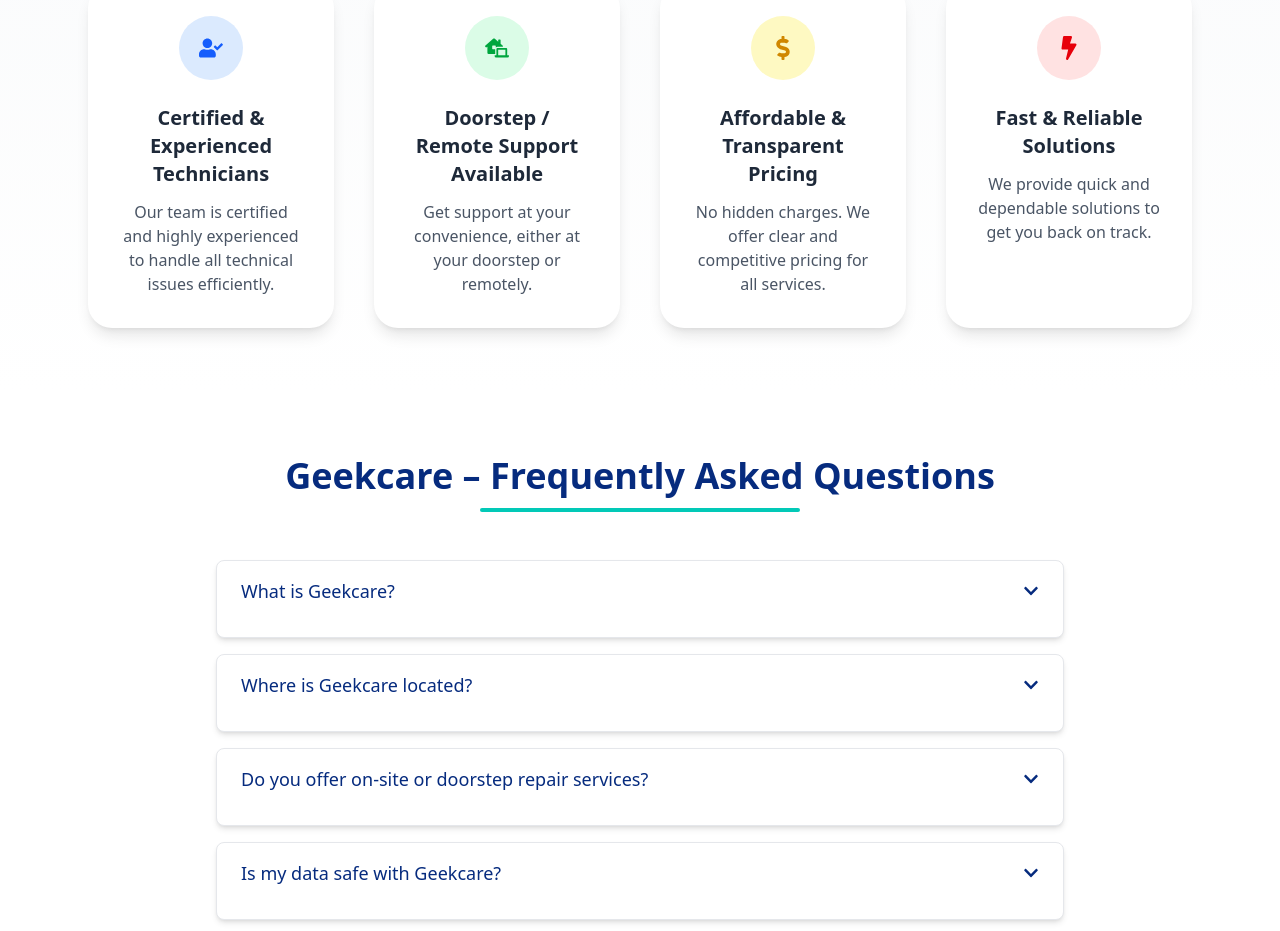
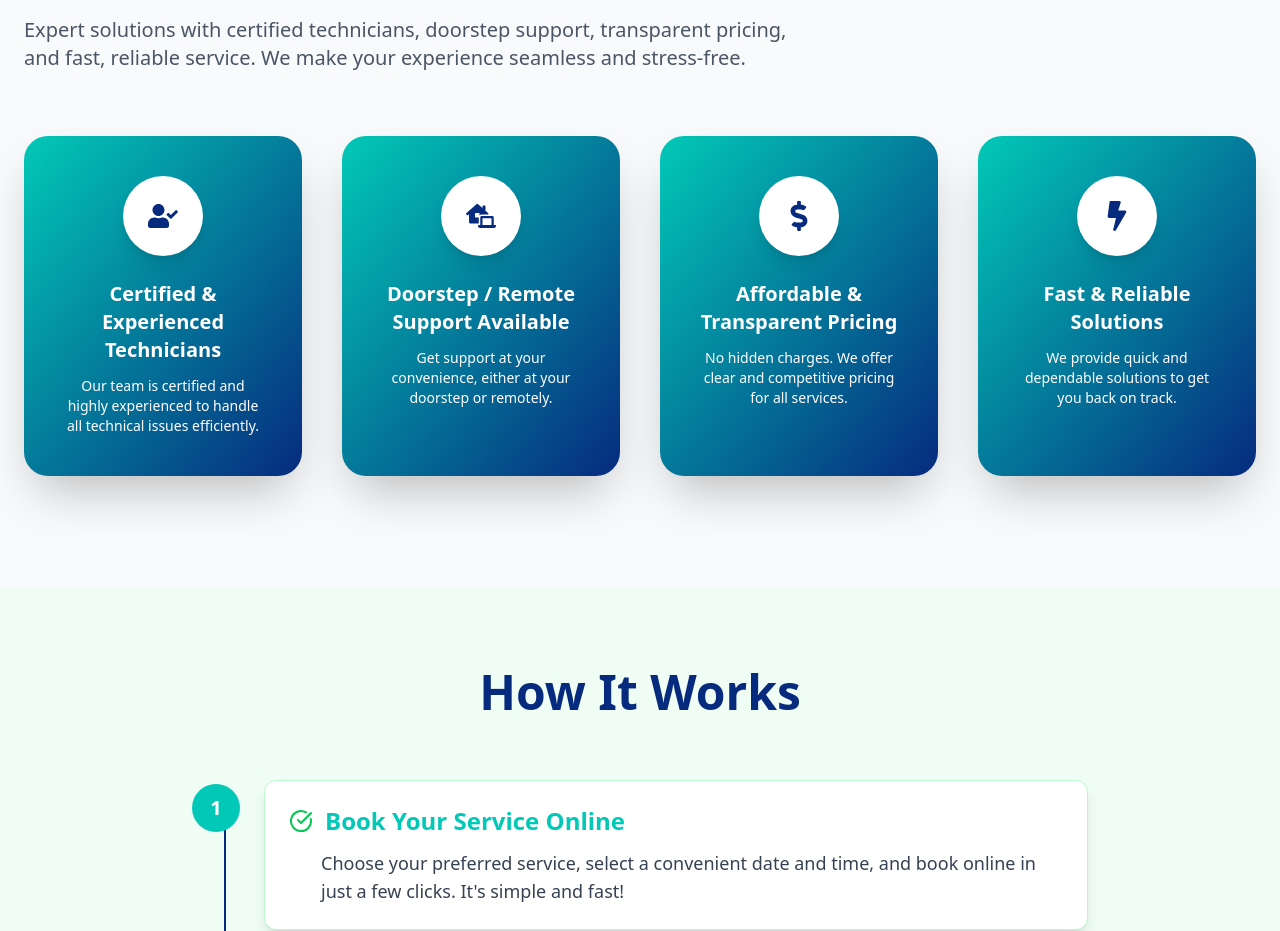
Before and after one commit to dcorehost/geeknewwebsite, a React (Vite) app: page / in a window 1280 px wide. Shown: the part 1546-2477 px from the top of the page. Built offline with nearby package versions, Linux system fonts and the light colour scheme.

Commit message:
home page

```diff
--- /dev/null
+++ b/src/components/HowItWorks/HowItWorks.jsx
@@ -0,0 +1,67 @@
+import React from "react";
+import { CheckCircle } from "lucide-react";
+
+const HowItWorks = () => {
+  const steps = [
+    {
+      id: 1,
+      title: "Book Your Service Online",
+      description:
+        "Choose your preferred service, select a convenient date and time, and book online in just a few clicks. It's simple and fast!",
+    },
+    {
+      id: 2,
+      title: "Get Expert Support",
+      description:
+        "Our certified experts will assist you either remotely or on-site, ensuring that your issue is resolved quickly and efficiently.",
+    },
+    {
+      id: 3,
+      title: "Sit Back & Relax",
+      description:
+        "Once booked, you can relax while we take care of everything. Enjoy hassle-free service and peace of mind!",
+    },
+  ];
+
+  return (
+    <div className="bg-green-50 py-20 px-6 sm:px-10 lg:px-16">
+      <div className="max-w-4xl mx-auto">
+        <h2 className="text-5xl font-extrabold mb-16 text-center" style={{ color: "#062B7E" }}>
+          How It Works
+        </h2>
+        <div className="relative">
+          {steps.map((step, index) => (
+            <div key={step.id} className="mb-10 flex items-start relative">
+              {/* Vertical Line */}
+              {index < steps.length - 1 && (
+                <div
+                  className="absolute left-8 top-12 h-full border-l-2"
+                  style={{ borderColor: "#062B7E" }}
+                />
+              )}
+              {/* Step Number */}
+              <div
+                className="w-12 h-12 rounded-full flex items-center justify-center font-bold text-white z-10 mt-1 text-xl"
+                style={{ backgroundColor: "#02C9B7" }}
+              >
+                {step.id}
+              </div>
+              {/* Card */}
+              <div className="ml-6 p-6 bg-white rounded-xl shadow-lg flex-1 border border-green-200">
+                <div className="flex items-center mb-3">
+                  <CheckCircle className="text-green-500 mr-3" size={24} />
+                  <h3 className="font-bold text-2xl" style={{ color: "#02C9B7" }}>
+                    {step.title}
+                  </h3>
+                </div>
+                <p className="text-lg text-gray-700 ml-8">{step.description}</p>
+              </div>
+            </div>
+          ))}
+        </div>
+      </div>
+    </div>
+  );
+};
+
+export default HowItWorks;
--- /dev/null
+++ b/src/components/PricingPlans/PricingPlans.jsx
@@ -0,0 +1,83 @@
+import React from "react";
+import { motion } from "framer-motion";
+import { Wifi, Laptop, Smartphone, Cpu } from "lucide-react";
+
+export default function PricingPlans() {
+  const services = [
+    {
+      icon: <Wifi size={42} className="text-[#02C9B7]" />,
+      title: "WiFi Setup",
+      price: "Starting at ₹499",
+      desc: "Fast and secure home or office WiFi installation with professional setup.",
+    },
+    {
+      icon: <Laptop size={42} className="text-[#02C9B7]" />,
+      title: "Laptop Repair",
+      price: "Starting at ₹799",
+      desc: "Comprehensive repair services for laptops, including hardware and software issues.",
+    },
+    {
+      icon: <Smartphone size={42} className="text-[#02C9B7]" />,
+      title: "Smartphone Screen Replacement",
+      price: "Starting at ₹999",
+      desc: "High-quality screen replacements for all major smartphone brands.",
+    },
+    {
+      icon: <Cpu size={42} className="text-[#02C9B7]" />,
+      title: "Software Installation",
+      price: "Starting at ₹299",
+      desc: "Professional software installation and setup to ensure smooth performance.",
+    },
+  ];
+
+  return (
+    <section className="relative w-full py-16 bg-gradient-to-b from-[#062B7E] via-[#062B7E] to-[#062B7E] text-white">
+      <div className="relative max-w-7xl mx-auto px-6">
+        <motion.h2
+          className="text-3xl md:text-4xl font-bold text-center mb-4"
+          initial={{ opacity: 0, y: -30 }}
+          whileInView={{ opacity: 1, y: 0 }}
+          transition={{ duration: 0.6 }}
+        >
+          Our <span className="text-[#02C9B7]">Services & Pricing</span>
+        </motion.h2>
+        <motion.p
+          className="text-center text-gray-300 max-w-2xl mx-auto mb-15"
+          initial={{ opacity: 0, y: 20 }}
+          whileInView={{ opacity: 1, y: 0 }}
+          transition={{ duration: 0.8, delay: 0.2 }}
+        >
+          Check out our most popular services with transparent starting prices.
+        </motion.p>
+
+        <div className="space-y-12">
+          {services.map((service, i) => (
+            <motion.div
+              key={i}
+              className={`flex flex-col md:flex-row items-center gap-6 ${
+                i % 2 === 0 ? "md:flex-row" : "md:flex-row-reverse"
+              }`}
+              initial={{ opacity: 0, x: i % 2 === 0 ? -80 : 80 }}
+              whileInView={{ opacity: 1, x: 0 }}
+              transition={{ duration: 0.8, delay: i * 0.2 }}
+              viewport={{ once: true }}
+            >
+              <div className="relative flex-shrink-0 w-20 h-20 rounded-full bg-[#062B7E] flex items-center justify-center border-2 border-[#02C9B7] shadow-[0_0_20px_#02C9B780] hover:scale-110 transition-transform duration-300">
+                {service.icon}
+                <div className="absolute inset-0 rounded-full animate-pulse bg-[#02C9B720]"></div>
+              </div>
+
+              <div className="max-w-lg text-center md:text-left">
+                <h3 className="text-xl font-semibold text-[#02C9B7]">
+                  {service.title}
+                </h3>
+                <p className="text-gray-300 mt-1">{service.desc}</p>
+                <p className="mt-2 font-semibold text-white">{service.price}</p>
+              </div>
+            </motion.div>
+          ))}
+        </div>
+      </div>
+    </section>
+  );
+}
--- a/src/components/WhyChooseUs/WhyChooseUs.jsx
+++ b/src/components/WhyChooseUs/WhyChooseUs.jsx
@@ -6,46 +6,55 @@
     {
       icon: <FaUserCheck />,
       title: "Certified & Experienced Technicians",
-      description: "Our team is certified and highly experienced to handle all technical issues efficiently.",
-      color: "bg-blue-100 text-blue-600",
+      description:
+        "Our team is certified and highly experienced to handle all technical issues efficiently.",
+      color: "from-[#02C9B7] to-[#062B7E]",
     },
     {
       icon: <FaLaptopHouse />,
       title: "Doorstep / Remote Support Available",
-      description: "Get support at your convenience, either at your doorstep or remotely.",
-      color: "bg-green-100 text-green-600",
+      description:
+        "Get support at your convenience, either at your doorstep or remotely.",
+      color: "from-[#02C9B7] to-[#062B7E]",
     },
     {
       icon: <FaDollarSign />,
       title: "Affordable & Transparent Pricing",
-      description: "No hidden charges. We offer clear and competitive pricing for all services.",
-      color: "bg-yellow-100 text-yellow-600",
+      description:
+        "No hidden charges. We offer clear and competitive pricing for all services.",
+      color: "from-[#02C9B7] to-[#062B7E]",
     },
     {
       icon: <FaBolt />,
       title: "Fast & Reliable Solutions",
-      description: "We provide quick and dependable solutions to get you back on track.",
-      color: "bg-red-100 text-red-600",
+      description:
+        "We provide quick and dependable solutions to get you back on track.",
+      color: "from-[#02C9B7] to-[#062B7E]",
     },
   ];
 
   return (
-    <section className="py-16 bg-gradient-to-b from-gray-50 to-white">
-      <div className="max-w-6xl mx-auto px-6 text-center">
-        <h2 className="text-4xl font-bold mb-12 text-gray-800">Why Choose Us?</h2>
-        <div className="grid md:grid-cols-2 lg:grid-cols-4 gap-10">
+    <section className="py-28 bg-gray-50">
+      <div className="max-w-7xl mx-auto px-6 text-center lg:text-left">
+        <h2 className="text-5xl font-extrabold text-gray-900 mb-6">Why Choose Us?</h2>
+        <p className="text-gray-600 text-lg lg:text-xl mb-16 max-w-3xl">
+          Expert solutions with certified technicians, doorstep support, transparent pricing, and fast, reliable service. We make your experience seamless and stress-free.
+        </p>
+
+        <div className="grid grid-cols-1 sm:grid-cols-2 lg:grid-cols-4 gap-10">
           {features.map((feature, index) => (
             <div
               key={index}
-              className="bg-white p-8 rounded-3xl shadow-lg hover:shadow-2xl transition duration-300 transform hover:-translate-y-2"
+              className="flex flex-col items-center text-center p-10 rounded-3xl shadow-2xl transform transition-all hover:scale-105 hover:shadow-3xl bg-gradient-to-br"
+              style={{ backgroundImage: `linear-gradient(to bottom right, #02C9B7, #062B7E)` }}
             >
               <div
-                className={`w-16 h-16 flex items-center justify-center rounded-full mb-6 mx-auto ${feature.color}`}
+                className="w-20 h-20 flex items-center justify-center rounded-full mb-6 bg-white text-[#062B7E] text-4xl shadow-lg"
               >
-                {React.cloneElement(feature.icon, { className: "text-2xl" })}
+                {React.cloneElement(feature.icon, { className: "text-3xl" })}
               </div>
-              <h3 className="text-xl font-semibold mb-3 text-gray-800">{feature.title}</h3>
-              <p className="text-gray-600">{feature.description}</p>
+              <h3 className="text-xl font-bold text-white mb-3">{feature.title}</h3>
+              <p className="text-white text-sm">{feature.description}</p>
             </div>
           ))}
         </div>
--- a/src/pages/Home.jsx
+++ b/src/pages/Home.jsx
@@ -7,6 +7,8 @@
 import TechProblemFinder from '../components/TechProblemFinder/TechProblemFinder'
 import GeekServices from '../components/GeekServices/GeekServices'
 import WhyChooseUs from '../components/WhyChooseUs/WhyChooseUs'
+import HowItWorks from '../components/HowItWorks/HowItWorks'
+import PricingPlans from '../components/PricingPlans/PricingPlans'
 
 
 const Home = () => {
@@ -16,6 +18,8 @@
       <TechProblemFinder />
       <GeekServices />
       <WhyChooseUs />
+      <HowItWorks />
+      <PricingPlans />
 
 
 
```
